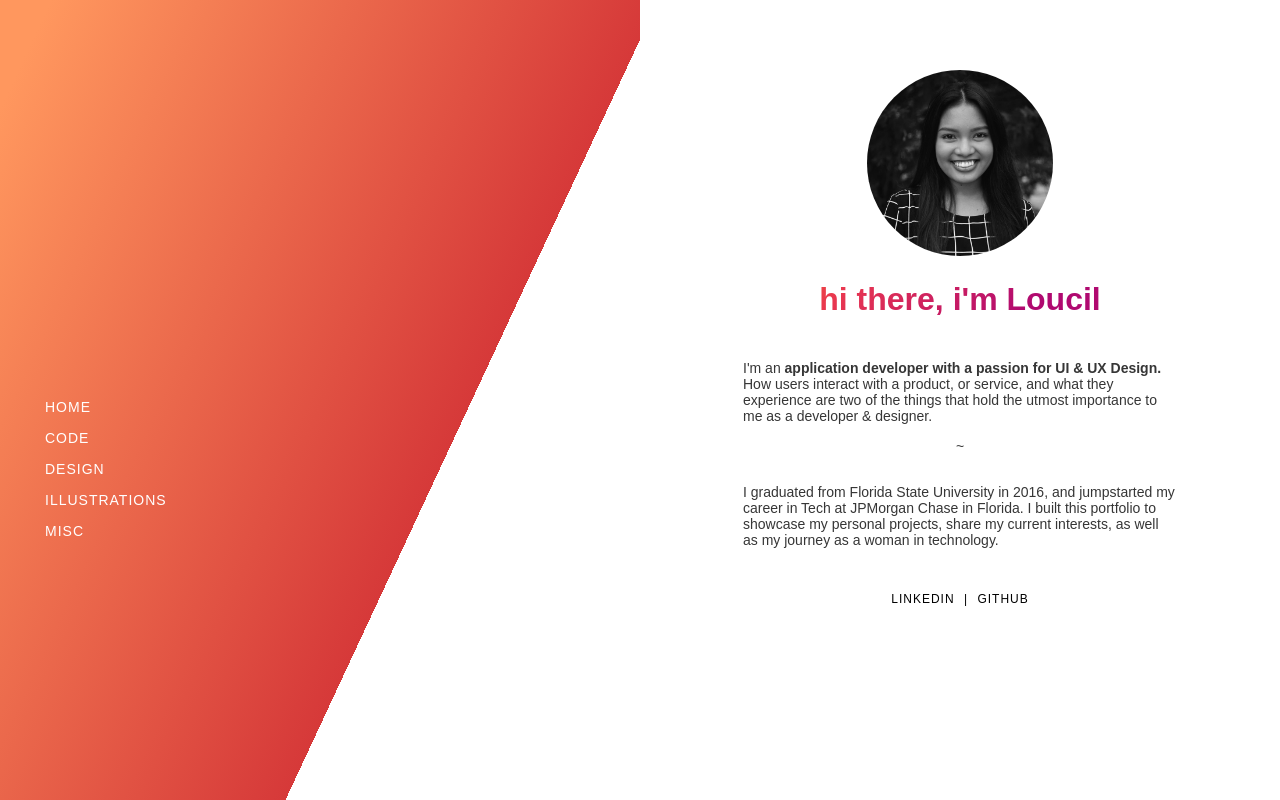
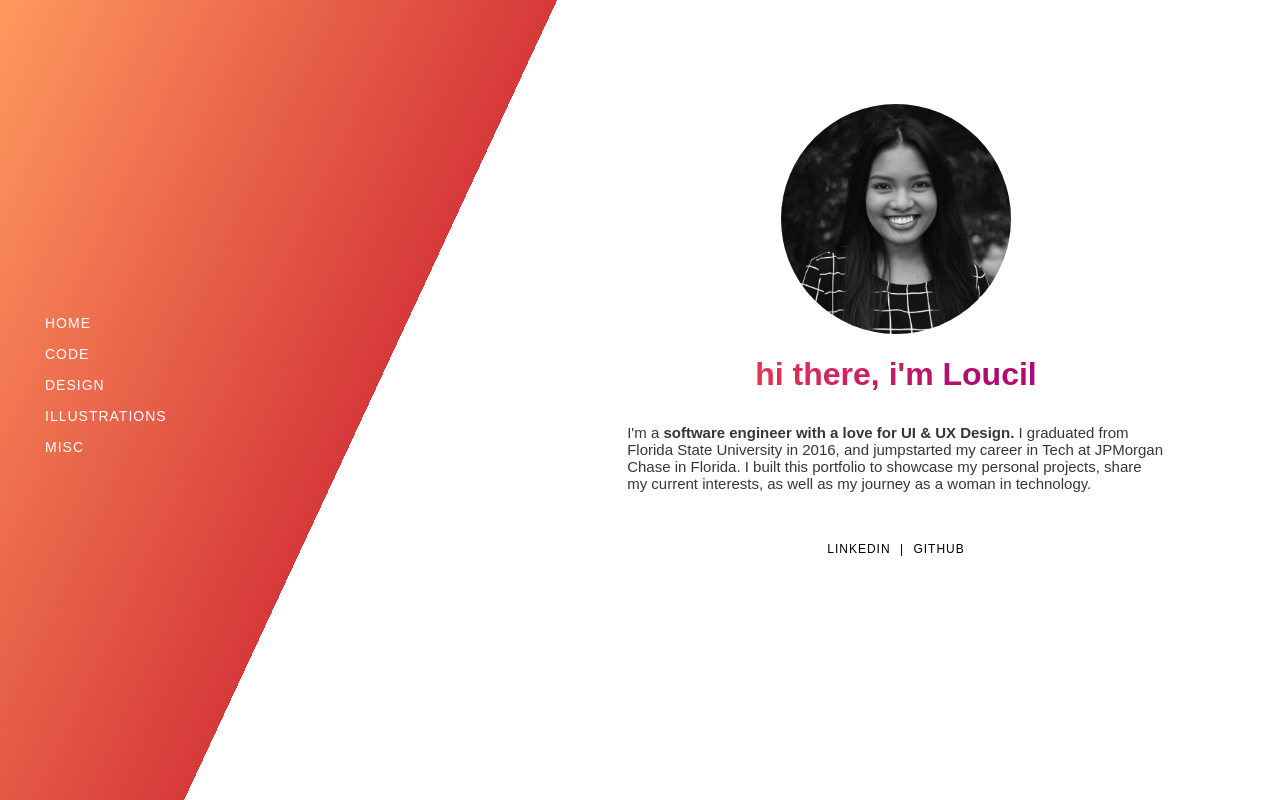
Before and after one commit to loucilvr/loucilrubio.github.io, a React (Create React App) app in the folder my-app/: page /#/ in a window 1280 px wide. Built offline with nearby package versions, Linux system fonts and the light colour scheme.

Commit message:
cleaned up styling

```diff
--- a/my-app/src/Components/AboutMe/About.css
+++ b/my-app/src/Components/AboutMe/About.css
@@ -1,9 +1,10 @@
 .about {
     height: 100%;
-    width: 50%;
+    width: 60%;
     float: right;
 	overflow-y: auto;
     font-family: sans-serif;
+    margin-top: 5%;
 }
 
 .aboutHeader{
@@ -12,6 +13,7 @@
 }
 
 .mediaLinks {
+    margin-top: 50px;
     text-align: center;
     font-size: 12px;
     letter-spacing: 1px;
@@ -24,11 +26,12 @@
     -webkit-background-clip: text;
     -webkit-text-fill-color: transparent;
     font-weight: 700;
-    padding-bottom: 20px;
+    padding-bottom: 10px;
+    text-align: center;
 }
 
 .aboutDetails{
-    font-size: 16px;
+    font-size: 15px;
     color: #363636;
     text-align: left;
     width: 70%;
@@ -39,6 +42,9 @@ img.headshot {
     width: 30%;
     border-radius: 50%;
     margin-top: 40px;
+    margin-left: auto;
+    margin-right: auto;
+    display: block;
 }
 
 
@@ -87,4 +93,13 @@ span.space{
         font-weight: 700;
     }
 
+
+    .aboutDetails{
+        font-size: 14px;
+        color: #363636;
+        text-align: left;
+        width: 70%;
+        padding: 0 15%;
+    }
+
 }
--- a/my-app/src/Components/AboutMe/AboutMe.js
+++ b/my-app/src/Components/AboutMe/AboutMe.js
@@ -6,30 +6,25 @@ import './../App.css';
 
 const AboutMe = () => {
    return (
-       <div>
        <div className="about">
-               <div className="aboutHeader">
-                   <img src={ Headshot } alt="hi" className="headshot"/>
+           <img src={Headshot}
+                alt="Personal Headshot"
+                className="headshot"
+           />
             <h1 className="name">hi there, i'm Loucil</h1>
-                   <div className="aboutDetails">
+           <section className="aboutDetails">
                <p>
-                           I'm an <b>application developer with a passion for UI & UX Design. </b>
-                           How users interact with a product, or service, and what they experience are two of the things that
-                           hold the utmost importance to me as a developer & designer.<br/>
-                           <center><p>~</p></center>
-                           <br/>
+                   I'm a <b>software engineer with a love for UI & UX Design. </b>
                    I graduated from Florida State University in 2016, and jumpstarted my career in Tech at JPMorgan Chase in Florida.
                    I built this portfolio to showcase my personal projects, share my current interests,
                    as well as my journey as a woman in technology.
                </p>
-                    </div>
-                </div>
-               <div className="mediaLinks">
+            </section>
+           <section className="mediaLinks">
                <a href="https://www.linkedin.com/in/mlcrubio">LINKEDIN</a>
                <span className="space"> | </span>
                <a href="https://github.com/loucilvr">GITHUB</a>
-               </div>
-           </div>
+           </section>
        </div>
    );
 }
--- a/my-app/src/Components/App.css
+++ b/my-app/src/Components/App.css
@@ -3,7 +3,7 @@
   .details {
     padding: 50px 30px;
     height: 100%;
-    width: 45%;
+    width: 55%;
     float: right;
     overflow-y: scroll;
     text-align: left;
@@ -15,9 +15,10 @@
     text-align: center;
   }
 
-  .projectDesc p {
-    font-size: 13px;
+  .projectDesc {
+    padding: 10px;
   }
+
 }
 
 @media (max-width: 768px) {
@@ -25,8 +26,14 @@
     height: 100%;
     /*background-color: #fff;*/
     overflow-y: auto;
-    padding: 60% 10%;
+    padding: 60% 10% 20% 10%;
     color: #464646;
     float: left;
   }
+
+
+  .projectDesc {
+    padding: 10px;
+    font-size: 15px;
+  }
 }
--- a/my-app/src/Components/Code/Code.css
+++ b/my-app/src/Components/Code/Code.css
@@ -1,5 +1,6 @@
 .launchApp {
-    margin: 10px 0;
+    margin: auto;
+    display: block;
     border-radius: 34px;
     width: 130px;
     height: 30px;
@@ -23,3 +24,9 @@ button>a:hover {
     background-color: transparent;
     color: #d63939;
 }
+
+.showcaseApps {
+    display: block;
+    text-align: center;
+    margin-top: 60px;
+}
--- a/my-app/src/Components/Code/Code.js
+++ b/my-app/src/Components/Code/Code.js
@@ -1,5 +1,4 @@
 import React from 'react';
-import Menu from "../Menu/Menu";
 import './Code.css'
 import mockup1 from '../../assets/img/flippy-iphonex-mockup-1.png'
 import mockup2 from '../../assets/img/flippy-iphonex-mockup-2.png'
@@ -10,24 +9,21 @@ const Code = ()=> (
             <h3 className="name">Coding Projects</h3>
             <div className="projectDesc">
                 <b>Flippy</b>
-                <p>A mobile-friendly web application for flipping through a set of study guide flash cards. Flippy was built with React,
-                    through Create-React-App project and deployed to Heroku.
+                <p>A mobile-friendly web application for flipping through a set of study guide flash cards.
+                    Flippy was built with React
+                    and is currently deployed on Heroku.
                 </p>
-                <center>
+                <span className="showcaseApps">
                     <img src={mockup2} alt="Flippy iPhone X mockup" width="150px"/>
                     <img src={mockup1} alt="Flippy iPhone X mockup" width="150px"/>
-                </center>
+                </span>
                 <br/>
                 <br/>
-                <center>
                 <a href="https://flippy-app.herokuapp.com/">
                     <button className="launchApp">
                    Launch Flippy
                     </button>
                 </a>
-                </center>
-                <br/>
-                <p>Other projects will be added below in the coming weeks :)</p>
             </div>
         </div>
     </div>
--- a/my-app/src/Components/Design/Design.js
+++ b/my-app/src/Components/Design/Design.js
@@ -6,17 +6,18 @@ import taskMgmthighFidelity from '../../assets/img/jira-redesign-highfid.png';
 const Design = ()=> (
     <div className="details content">
         <h3 className="name">Design Projects</h3>
-                <h4>Collab</h4>
+        <div className="projectDesc">
+            <b>Collab</b>
             <p>A design challenge on JIRA - It started out as a personal project to redesign
                 a landing page of the issue tracking/project management tool, but resulted in a redesign
                 of the experience. This new design aims to remove the negative 'issues'
                 culture around the projects and focuses more on the collaboration of development teams.
             </p>
             <p>(More to come as this research/redesign continues)</p>
-
+            <span className="showcaseApps">
                 <img src={taskMgmtlowFidelity}
                      alt="Low Fidelity Design Challenge"
-                     width="90%"
+                     width="80%"
                      align="center"
                      style={{
                          display: 'block',
@@ -27,7 +28,7 @@ const Design = ()=> (
                 <br/>
                 <img src={taskMgmthighFidelity}
                      alt="Low Fidelity Design Challenge"
-                     width="90%"
+                     width="80%"
                      align="center"
                      style={{border: '1px solid #eee',
                          display: 'block',
@@ -35,10 +36,9 @@ const Design = ()=> (
                          marginRight: 'auto',
                      }}
                 />
+            </span>
             <br/>
-                <br/>
-                <br/>
-                <span style={{color: '#8a8a8a', textAlign: 'center'}}>More projects will be posted soon</span>
+        </div>
     </div>
 );
 
--- a/my-app/src/Components/Menu/Menu.css
+++ b/my-app/src/Components/Menu/Menu.css
@@ -2,9 +2,9 @@
 	/* tablet, landscape iPad, lo-res laptops ands desktops */
 	.menuContainer {
 		width: 50%;
-		height: 100%;
+		height: 100vh;
 		float: left;
-		background-image: -webkit-linear-gradient(155deg, transparent 35%, #d63939 35%, #ff975e 95%);
+		background-image: -webkit-linear-gradient(155deg, transparent 45%, #d63939 35%, #ff975e 99%);
 		position: fixed;
 		overflow: hidden !important;
 		z-index: 1000;
@@ -20,7 +20,7 @@
 
 	.menu {
 		float: left;
-		margin-top: 60%;
+		margin-top: 300px;
 		margin-left: 30px
 	}
 
--- a/my-app/src/assets/css/index.css
+++ b/my-app/src/assets/css/index.css
@@ -3,7 +3,3 @@ body {
   padding: 0;
   font-family: sans-serif;
 }
-
-p {
-  font-size: 14px;
-}
```
Lines whose indentation alone changed are shown as unchanged.
